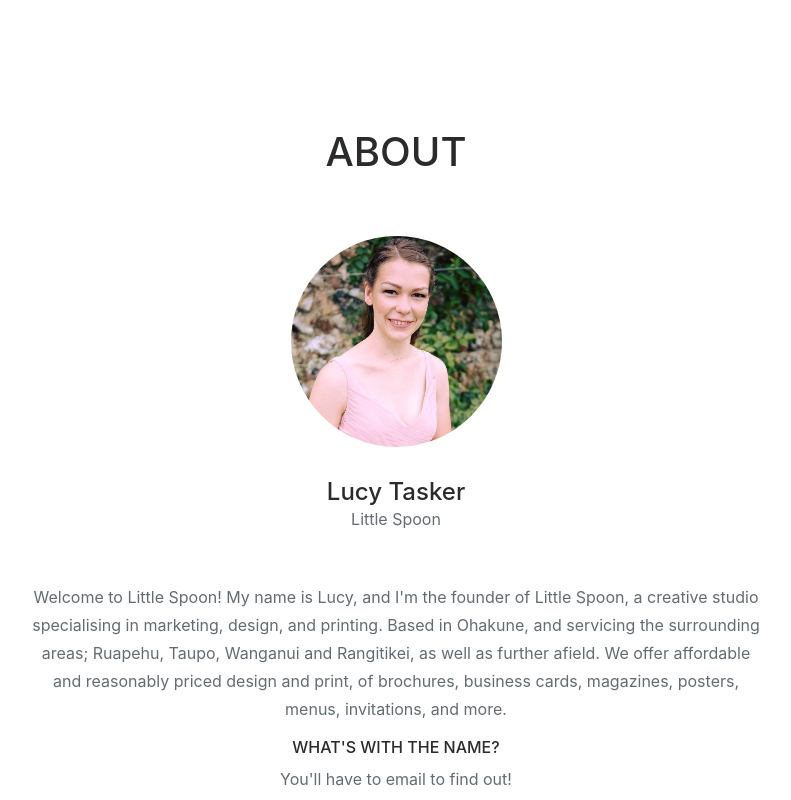
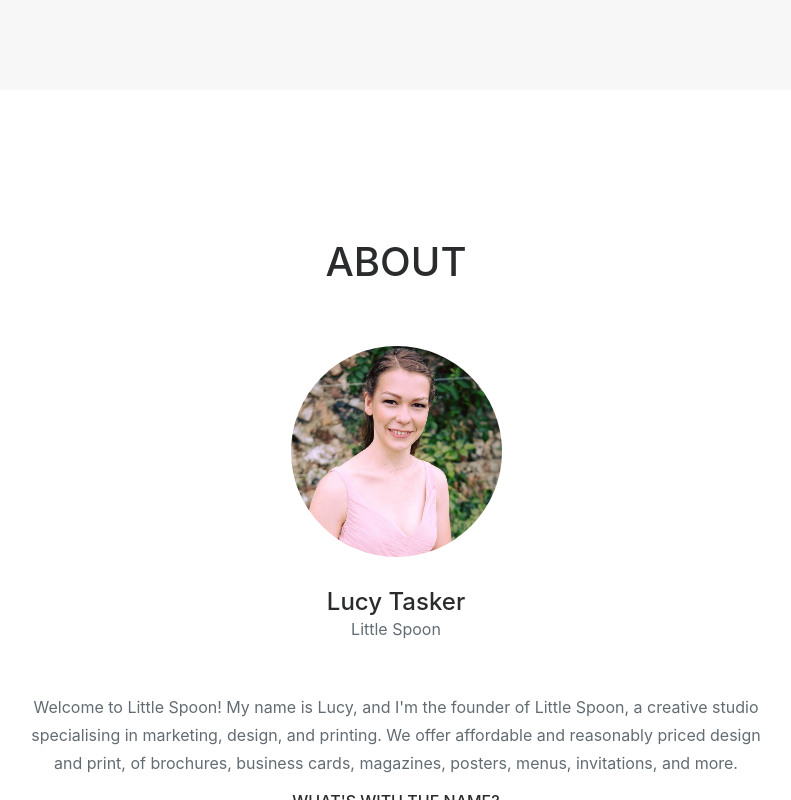
Before and after one commit to lucytasker/lucytasker.github.io, a website with bundled scripts: page index.html in a window 1280 px wide. Shown: the part 2827-3627 px from the top of the page, without its empty margins (244-1035 px from the left). Built offline with nearby package versions, Linux system fonts and the light colour scheme; files whose address does not match are found by name; a web font is replaced by a local one.

Commit message:
services

```diff
--- a/index.html
+++ b/index.html
@@ -94,6 +94,7 @@
             <div class="row">
                 <div class="col-lg-12 text-center">
                     <h2 class="section-heading">Services</h2>
+                    <h3 class="section-subheading text-muted">Little Spoon prides itself on offering a full range of high quality graphic design and print at an affordable price. Based in Ohakune, and servicing the surrounding areas; Ruapehu, Taupo, Wanganui and Rangitikei, as well as further afield. </h3>
                 </div>
             </div>
             <div class="row text-center">
@@ -239,7 +240,7 @@
                     </div>
                 </div>
                 <div class="col-lg-8 offset-lg-2 text-center">
-                        <p class="large text-muted">Welcome to Little Spoon! My name is Lucy, and I'm the founder of Little Spoon, a creative studio specialising in marketing, design, and printing. Based in Ohakune, and servicing the surrounding areas; Ruapehu, Taupo, Wanganui and Rangitikei, as well as further afield. We offer affordable and reasonably priced design and print, of brochures, business cards, magazines, posters, menus, invitations, and more.</p>
+                        <p class="large text-muted">Welcome to Little Spoon! My name is Lucy, and I'm the founder of Little Spoon, a creative studio specialising in marketing, design, and printing. We offer affordable and reasonably priced design and print, of brochures, business cards, magazines, posters, menus, invitations, and more.</p>
                         <h6>What's with the name?</h6>
                         <p class="large text-muted">You'll have to email to find out! </p>
                 </div>
```
